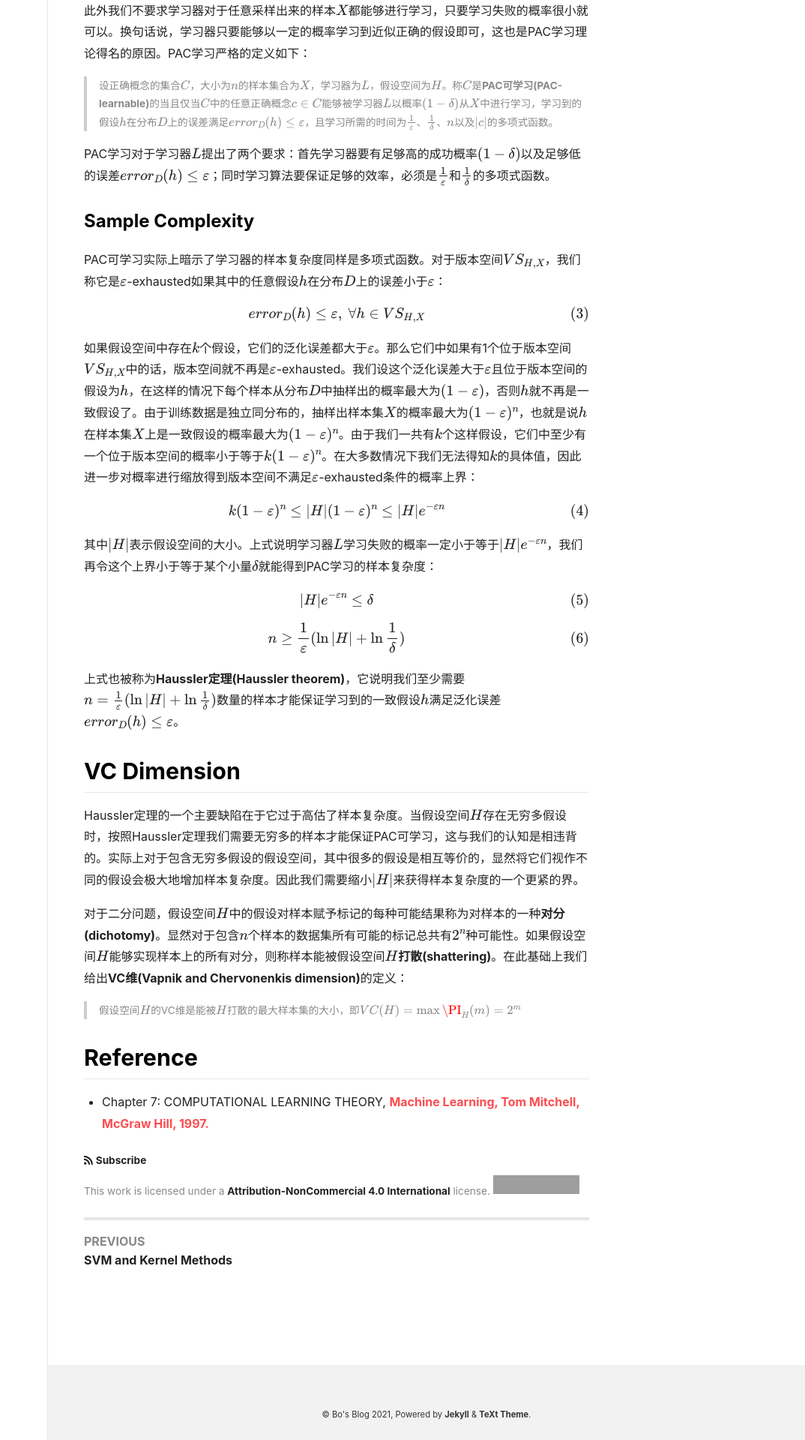
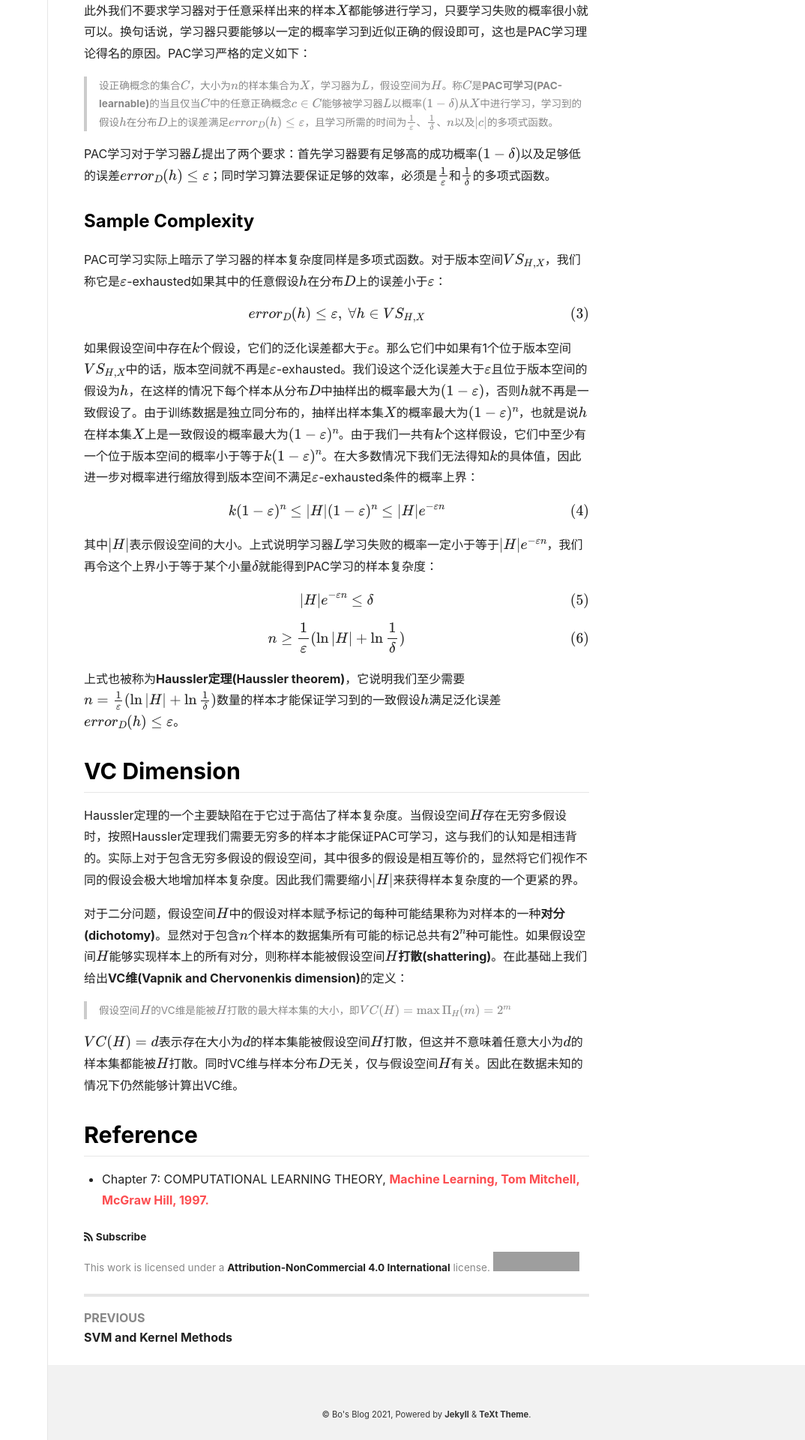
Before and after one commit to peng00bo00/peng00bo00_previous_blog, a Jekyll site: the page built from _posts/2021-09-20-OMSCS-ML-NOTES-07.md, in a window 1280 px wide. Shown: the part 1345-3265 px from the top of the page at 75% size, without its empty margins (206-1280 px from the left). Built offline with Jekyll 4.4.1, drawn with Linux system fonts in a browser that asks for light colours; nearby versions of some CDN libraries; formulas are drawn with MathJax 3; grey boxes are pictures that could not be loaded.

Commit message:
Update 2021-09-20-OMSCS-ML-NOTES-07.md

```diff
--- a/_posts/2021-09-20-OMSCS-ML-NOTES-07.md
+++ b/_posts/2021-09-20-OMSCS-ML-NOTES-07.md
@@ -74,7 +74,9 @@ Haussler定理的一个主要缺陷在于它过于高估了样本复杂度。当
 
 对于二分问题，假设空间$H$中的假设对样本赋予标记的每种可能结果称为对样本的一种**对分(dichotomy)**。显然对于包含$n$个样本的数据集所有可能的标记总共有$2^n$种可能性。如果假设空间$H$能够实现样本上的所有对分，则称样本能被假设空间$H$**打散(shattering)**。在此基础上我们给出**VC维(Vapnik and Chervonenkis dimension)**的定义：
 
-> 假设空间$H$的VC维是能被$H$打散的最大样本集的大小，即$$VC(H) = \max {\PI_H (m) = 2^m}$$
+> 假设空间$H$的VC维是能被$H$打散的最大样本集的大小，即$$VC(H) = \max {\Pi_H (m) = 2^m}$$
+
+$VC(H) = d$表示存在大小为$d$的样本集能被假设空间$H$打散，但这并不意味着任意大小为$d$的样本集都能被$H$打散。同时VC维与样本分布$D$无关，仅与假设空间$H$有关。因此在数据未知的情况下仍然能够计算出VC维。
 
 ## Reference
 
```
